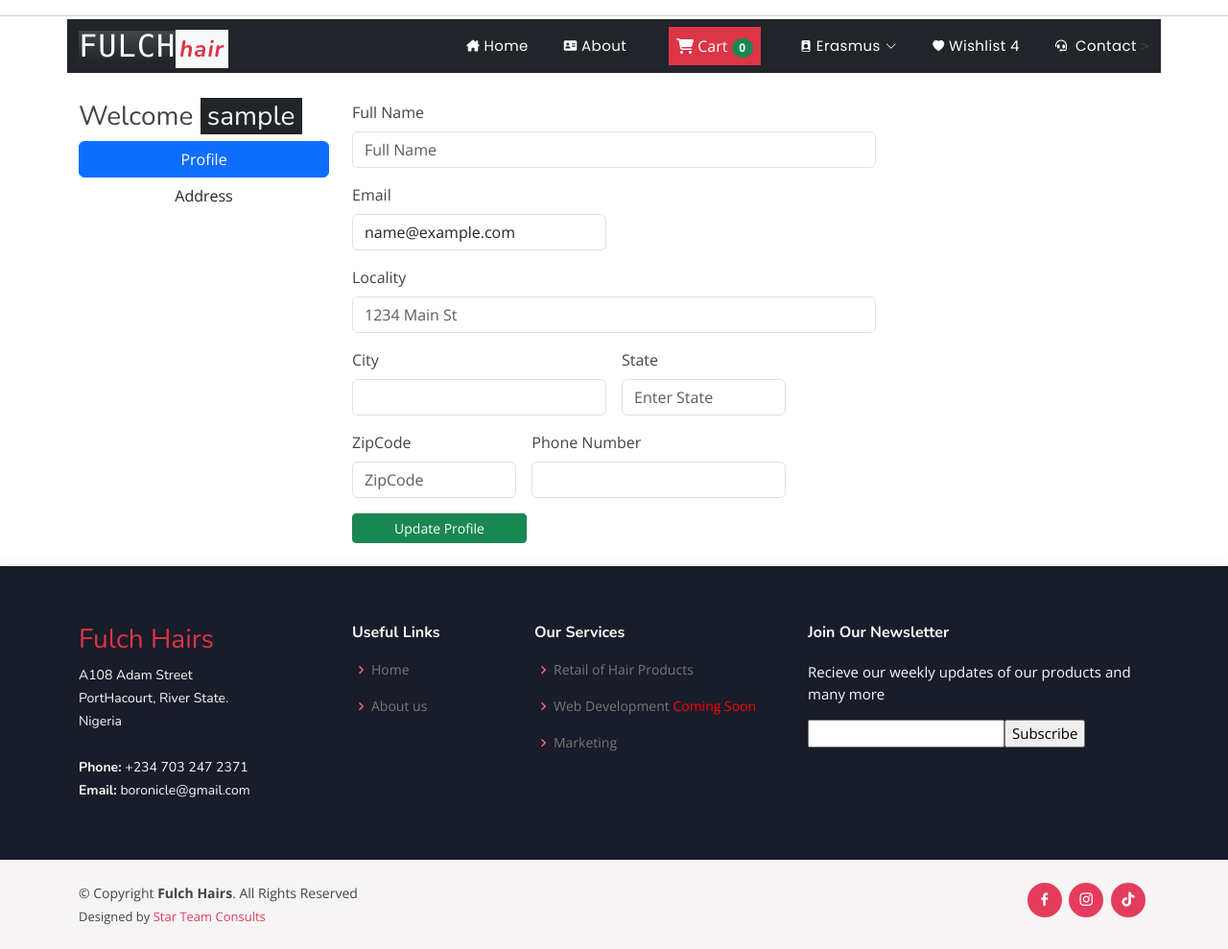
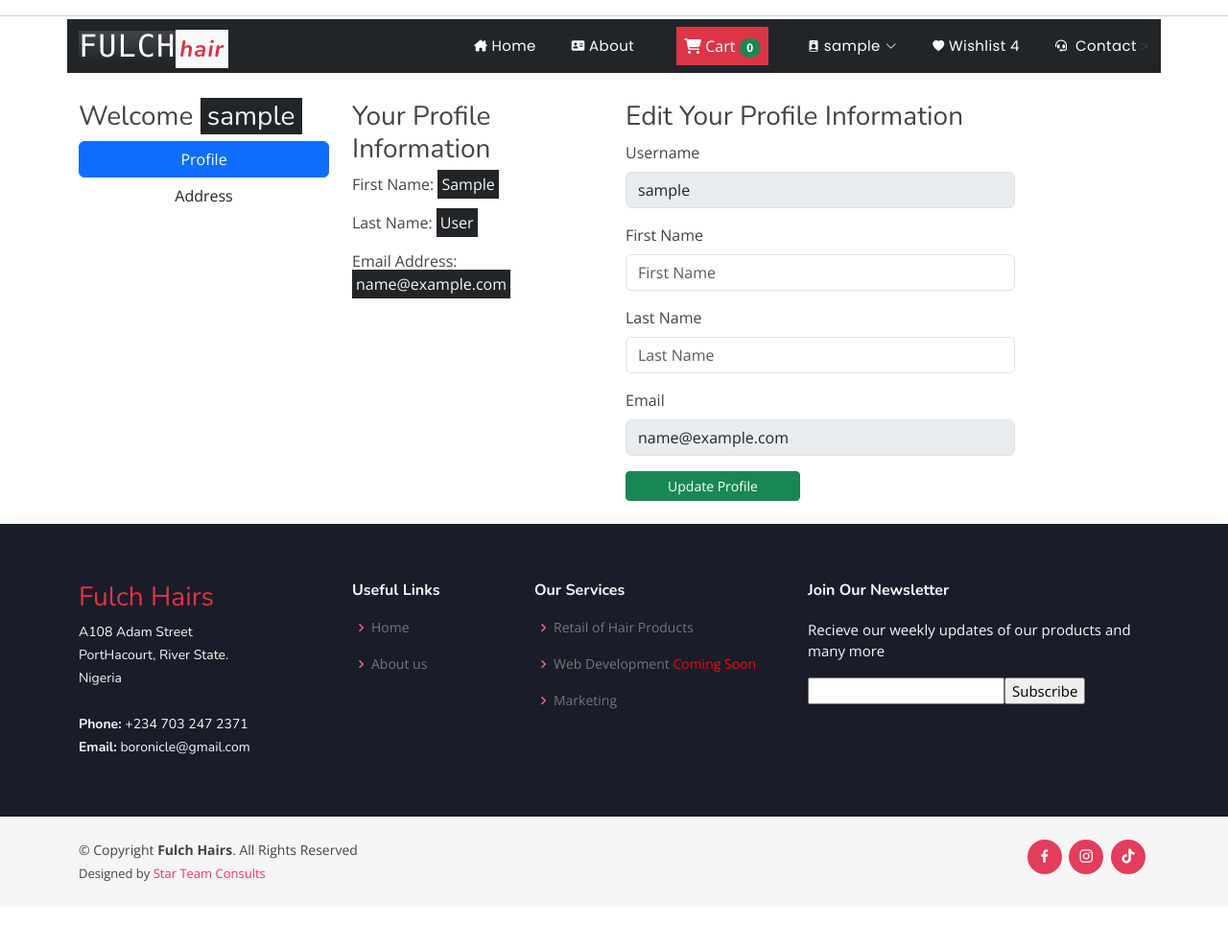
Before and after one commit to StarmannRassy/FulchHairs-Ecommerce, a Django app: page /profile/ in a window 1280 px wide. Shown: the whole page at 96% size. After the commit the page ends 919 px from the top, so only its background shows below. Run offline with Django 4.2, Linux system fonts and the light colour scheme; the visitor is signed in with stand-in values (Sample User, id 1); some libraries are stand-ins or nearby versions.

Commit message:
profile,address,registration update

```diff
--- a/ecomAdmin/ecomapp/urls.py
+++ b/ecomAdmin/ecomapp/urls.py
@@ -9,7 +9,7 @@ urlpatterns = [
     path('payment/',views.payment,name="payment"),
     path('checkout/', views.checkout, name="checkout"),
     path('profile/', views.profile, name="profile"),
-    path('address/', views.profile, name="address"),
+    path('address/', views.address, name="address"),
     # path('handlerequest/', views.handlerequest, name="HandleRequest"),
     # path("confirm_payment/<str:pk>", views.confirm_payment, name="confirm_payment"),
     # path('',views.initial_payment,name="initial_payment"),
--- a/ecomAdmin/ecomapp/views.py
+++ b/ecomAdmin/ecomapp/views.py
@@ -1,8 +1,11 @@
 from django.shortcuts import render,redirect,HttpResponse
+from django.contrib.auth.models import User
 from ecomapp.models import Contact,Product,OrderUpdate,Orders,Customer
 from django.contrib import messages
 from math import ceil
+from django.db.models import Q
 from ecomapp import keys
+from django import forms
 from django.conf import settings
 # from . import forms
 # MERCHANT_KEY=keys.MK
@@ -111,7 +114,7 @@ def orders(request):
     if not request.user.is_authenticated:
         messages.warning(request,"Login & Try Again")
         return redirect('/auth/login')
-    currentuser=request.user.username
+    currentuser=request.user
     items=Orders.objects.filter(email=currentuser)
     rid=""
     for i in items:
@@ -127,7 +130,7 @@ def orders(request):
 
     context ={"items":items,"status":status}
     print(currentuser)
-    return render(request,"profile.html",context)
+    return render(request,"orders.html",context)
 
 
 def checkout(request):
@@ -137,16 +140,13 @@ def checkout(request):
 
     if request.method=="POST":
         items_json = request.POST.get('itemsJson', '')
-
         amount = request.POST.get("payment.amount")
-
         #address2 = request.POST.get('address2','')
-
-        # Order = Orders(items_json=items_json,name=name,amount=amount, email=email, address1=address1,address2=address2,city=city,state=state,zip_code=zip_code,phone=phone)
-        # print(payment.amount)
-        # Order.save()
-        # update = OrderUpdate(order_id=Order.order_id,update_desc="the order has been placed")
-        # update.save()
+        Order = Orders(items_json=items_json,amount=amount)
+        #print(payment.amount)
+        Order.save()
+        update = OrderUpdate(order_id=Order.order_id,update_desc="the order has been placed")
+        update.save()
         return redirect('/orders')
     return render(request,"checkout.html")
 
@@ -156,20 +156,66 @@ def profile(request):
         messages.warning(request,"Login & Try Again")
         return redirect('/auth/login')
 
-    if request.method=="POST":
-        user = request.user
-        name = request.POST.get('name')
-        email = request.POST.get('email')
-        locailty = request.POST.get('locality')
-        city = request.POST.get('city')
-        state = request.POST.get('state')
-        zipcode = request.POST.get('zipcode')
-        phone = request.POST.get('phonenumber')
+    # if request.method=="POST":
+    #     username = request.POST['username']
+    #     firstname = request.POST['fname']
+    #     lastname = request.POST['lname']
+    #     # email = request.POST.get('email')
+    #     # locailty = request.POST.get('locality')
+    #     # city = request.POST.get('city')
+    #     # state = request.POST.get('state')
+    #     # zipcode = request.POST.get('zipcode')
+    #     # phone = request.POST.get('phonenumber')
 
-        reg = Customer(user=user,name=name,locailty=locailty,city=city,state=state,zipcode=zipcode,phone=phone,email=email)
-        reg.save()
-        messages.success(request,"Congratulations! Profile saved Successfully")
-    # else:
-    #     messages.warning(request,"Invalid Input Data")
-        return render(request, 'profile.html')
-    return render(request, 'profile.html')
+    #     reg = User.objects.create_user(
+    #         username,
+    #         firstname,
+    #         lastname,
+    #         # locailty=locailty,
+    #         # city=city,
+    #         # state=state,
+    #         # zipcode=zipcode,
+    #         # phone=phone,
+    #     )
+    #     reg.save()
+    #     messages.success(request,"Congratulations! Profile info saved Successfully")
+    # # else:
+    # #     messages.warning(request,"Invalid Input Data")
+    #     return render(request, "profile.html")
+    # return render(request, "profile.html")
+    user = request.user
+
+    if request.method == 'POST':
+        first_name = request.POST['first_name']
+        last_name = request.POST['last_name']
+        # phone_number = request.POST['phone_number']
+
+        # Update the user's profile information
+        user.first_name = first_name
+        user.last_name = last_name
+        # user.phone_number = phone_number
+        user.save()
+
+    return render(request, 'profile.html', {'user': user})
+
+
+
+def address(request):
+    user = request.user
+    address, created = Customer.objects.get_or_create(user=user)
+
+    if request.method == 'POST':
+
+        address.locality = request.POST['locality']
+        address.city = request.POST['city']
+        address.state = request.POST['state']
+        address.zipcode = request.POST['zipcode']
+        address.country = request.POST['country']
+        address.mobile = request.POST['mobile']
+        address.save()
+
+        messages.success(request, "Address Updated Successfully")
+        return redirect('address')
+
+    return render(request, 'address.html', {'user': user, 'address': address})
+    return render(request, 'address.html')
--- a/ecomAdmin/templates/base.html
+++ b/ecomAdmin/templates/base.html
@@ -116,7 +116,7 @@
 
 
           {% if request.user.is_authenticated %}
-          <li class="dropdown"><a href="#"><span><i class="bi bi-person-badge-fill"></i> Erasmus</span> <i class="bi bi-chevron-down"></i></a>
+          <li class="dropdown"><a href="#"><span><i class="bi bi-person-badge-fill"></i> {{user.username}}</span> <i class="bi bi-chevron-down"></i></a>
             <ul>
               <li><a {% if request.path == "/profile" %}
                 class="nav-link scrollto active"
--- a/ecomAdmin/templates/base2.html
+++ b/ecomAdmin/templates/base2.html
@@ -98,7 +98,7 @@
 
 
           {% if request.user.is_authenticated %}
-          <li class="dropdown"><a href="#"><span><i class="bi bi-person-badge-fill"></i> Erasmus</span> <i class="bi bi-chevron-down"></i></a>
+          <li class="dropdown"><a href="#"><span><i class="bi bi-person-badge-fill"></i>  {{user.username}}</span> <i class="bi bi-chevron-down"></i></a>
             <ul>
               <li><a {% if request.path == "/profile" %}
                 class="nav-link scrollto active"
--- a/ecomAdmin/templates/indexbase.html
+++ b/ecomAdmin/templates/indexbase.html
@@ -93,7 +93,7 @@
           </button>
 
           {% if request.user.is_authenticated %}
-          <li class="dropdown"><a href="#"><span><i class="bi bi-person-badge-fill"></i> Erasmus</span> <i class="bi bi-chevron-down"></i></a>
+          <li class="dropdown"><a href="#"><span><i class="bi bi-person-badge-fill"></i>  {{user.username}}</span> <i class="bi bi-chevron-down"></i></a>
             <ul>
               <li><a {% if request.path == "/profile" %}
                 class="nav-link scrollto active"
--- a/ecomAdmin/templates/orders.html
+++ b/ecomAdmin/templates/orders.html
@@ -1,5 +1,5 @@
 {% extends 'base2.html' %}
-{% block title %}Fulchhairs - Profile Page{% endblock title %}
+{% block title %}Fulchhairs - Orders Page{% endblock title %}
 
 
 {% block body %}
--- a/ecomAdmin/templates/password_reset_confirm.html
+++ b/ecomAdmin/templates/password_reset_confirm.html
@@ -17,7 +17,7 @@
   {% endif %}
   <h3 class="text-light">Set New Password</h3>
 
-  <form action="" method="post">{% csrf_token %}
+  <form action="/PasswordResetConfirmView" method="post">{% csrf_token %}
       <br>
       <label for="pass1" class="text-light">Password</label>
       <div class="form-group">
--- a/ecomAdmin/templates/profile.html
+++ b/ecomAdmin/templates/profile.html
@@ -7,14 +7,26 @@
 <div class="container">
 
     <div class="row">
-      <div class="col">
-        <h3> Welcome  <span class="text-capitalise bg-dark text-light">&nbsp{{request.user}}&nbsp</span></h3>
+      <div class="col-3">
+        <h3> Welcome  <span class="text-capitalise bg-dark text-light">&nbsp{{ user.username }}&nbsp</span></h3>
         <ul class="list-unstyled">
             <li class="d-grid"><a href="{% url 'profile' %}" class="btn btn-primary">Profile</a></li>
             <li class="d-grid"><a href="{% url 'address' %}" class="btn">Address</a></li>
         </ul>
       </div>
+
+
+
+      <div class="col-3">
+        <h3>Your Profile Information</h3>
+        <p>First Name: <span class="text-capitalise bg-dark text-light p-1"> {{ user.first_name }} </span></p>
+        <p>Last Name: <span class="text-capitalise bg-dark text-light p-1"> {{ user.last_name }} </span></p>
+        <p>Email Address: <span class="text-capitalise bg-dark text-light p-1">{{ user.email }} </span></p>
+        {% comment %} <p>Address: {{ user.address }}</p> {% endcomment %}
+      </div>
+
       <div class="col-6">
+        <h3>Edit Your Profile Information</h3>
         {% if messages %}
         {% for message in messages %}
 
@@ -27,49 +39,38 @@
         {% endif %}
         <div>
             <form class="row g-3" action="{% url 'profile' %}" method="POST">{% csrf_token %}
-                <input type="hidden" name="itemsJson" id="itemsJson">
-                <input type="hidden" id="amount" name="amount" value="{{payment.amount}}">
-                <div class="col-md-12">
-                    <label for="inputname" class="form-label">Full Name</label>
-                    <input type="text" class="form-control" id="name" name="name" placeholder="Full Name" required>
+                {% comment %} <input type="hidden" name="itemsJson" id="itemsJson">
+                <input type="hidden" id="amount" name="amount" value="{{payment.amount}}"> {% endcomment %}
+                <div class="col-md-9">
+                    <label for="username" class="form-label">Username</label>
+                    <input type="text" class="form-control" id="id_username" name="username" placeholder="User Name" value="{{user.username}}" disabled>
                   </div>
-                <div class="col-md-6">
+                <div class="col-md-9">
+                    <label for="inputname" class="form-label">First Name</label>
+                    <input type="text" class="form-control" id="id_first_name" name="first_name" placeholder="First Name" required>
+                  </div>
+                <div class="col-md-9">
+                    <label for="inputname" class="form-label">Last Name</label>
+                    <input type="text" class="form-control" id="id_last_name" name="last_name" placeholder="Last Name" required>
+                  </div>
+                {% comment %} <div class="col-md-9">
+                    <label for="inputname" class="form-label">Phone Number</label>
+                    <input type="text" class="form-control" id="id_phone_number" name="phone_number" placeholder="Phone Number" required>
+                  </div>           {% endcomment %}
+                <br>
+                <div class="col-md-9">
                   <label for="inputEmail" class="form-label">Email</label>
-                  <input type="email" class="form-control" id="email" name="email" placeholder="Email" value="{{user.email}}" required>
-                </div>
-                <div class="col-12">
-                  <label for="inputAddress" class="form-label">Locality</label>
-                  <input type="text" class="form-control" id="locality" name="locality" placeholder="1234 Main St" required>
-                </div>
-                {% comment %} <div class="col-12">
-                  <label for="inputAddress2" class="form-label">Address 2</label>
-                  <input type="text" class="form-control" id="address2" name="address2" placeholder="Apartment, studio, or floor" required>
-                </div> {% endcomment %}
-                <div class="col-md-6">
-                  <label for="inputCity" class="form-label">City</label>
-                  <input type="text" class="form-control" id="city" name="city" required>
-                </div>
-                <div class="col-md-4">
-                  <label for="inputState" class="form-label">State</label>
-                  <input type="text" class="form-control" id="state" name="state"  placeholder="Enter State" required>
-                </div>
-                <div class="col-md-4">
-                  <label for="inputState" class="form-label">ZipCode</label>
-                  <input type="text" class="form-control" id="zipcode" name="zipcode"  placeholder="ZipCode" required>
-                </div>
-                <div class="col-md-6">
-                  <label for="inputZip" class="form-label">Phone Number</label>
-                  <input type="number" class="form-control" id="phonenumber" name="phonenumber" required>
+                  <input type="email" class="form-control" id="email" name="email" placeholder="Email" value="{{user.email}}" disabled>
                 </div>
                 <br>
                 <div class="col-12">
-                    <button type="button" class="btn btn-success btn-sm btn-block col-md-4">Update Profile</button>
+                    <button type="submit" class="btn btn-success btn-sm btn-block col-md-4"> Update Profile </button>
                 </div>
         </div>
       </div>
-      <div class="col">
 
       </div>
+    </div>
 
     </div>
 
```
Also changed, not shown: ecomAdmin/authfulch/views.py (+82 -19 lines), ecomAdmin/ecomapp/models.py (+6 -4 lines), ecomAdmin/templates/address.html (added, +84 -0 lines), ecomAdmin/templates/checkout.html (+5 -5 lines), ecomAdmin/ecomapp/migrations/0005_remove_orders_address1_remove_orders_address2_and_more.py (added), ecomAdmin/ecomapp/migrations/0006_remove_customer_name_customer_first_name_and_more.py (added), ecomAdmin/ecomapp/migrations/0007_remove_customer_first_name_remove_customer_last_name_and_more.py (added), ecomAdmin/ecomapp/migrations/0008_customer_country.py (added).
